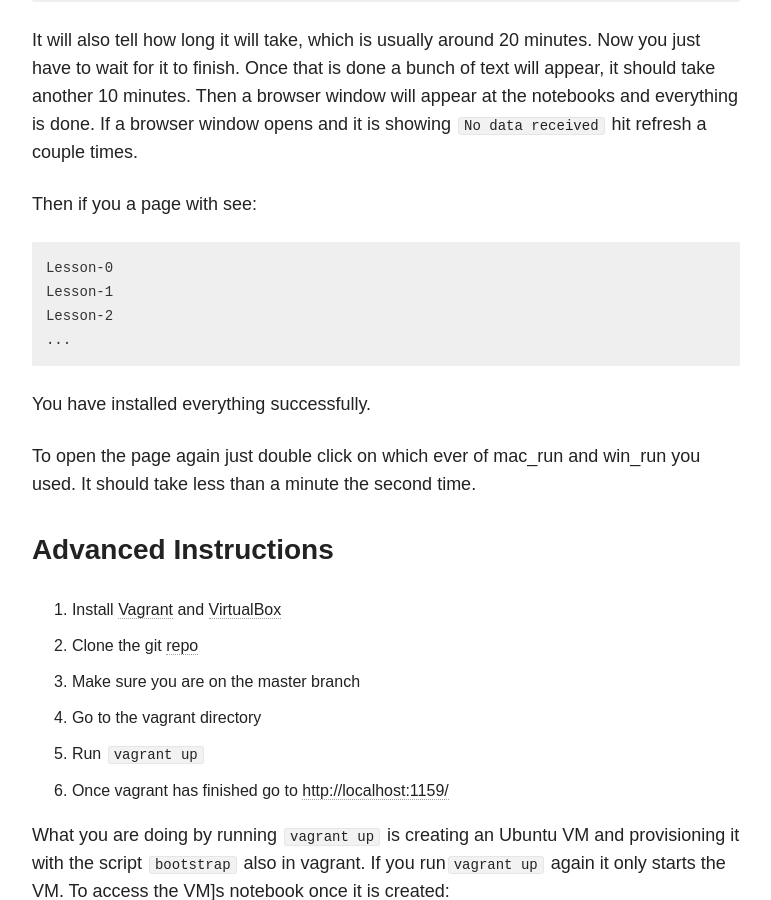
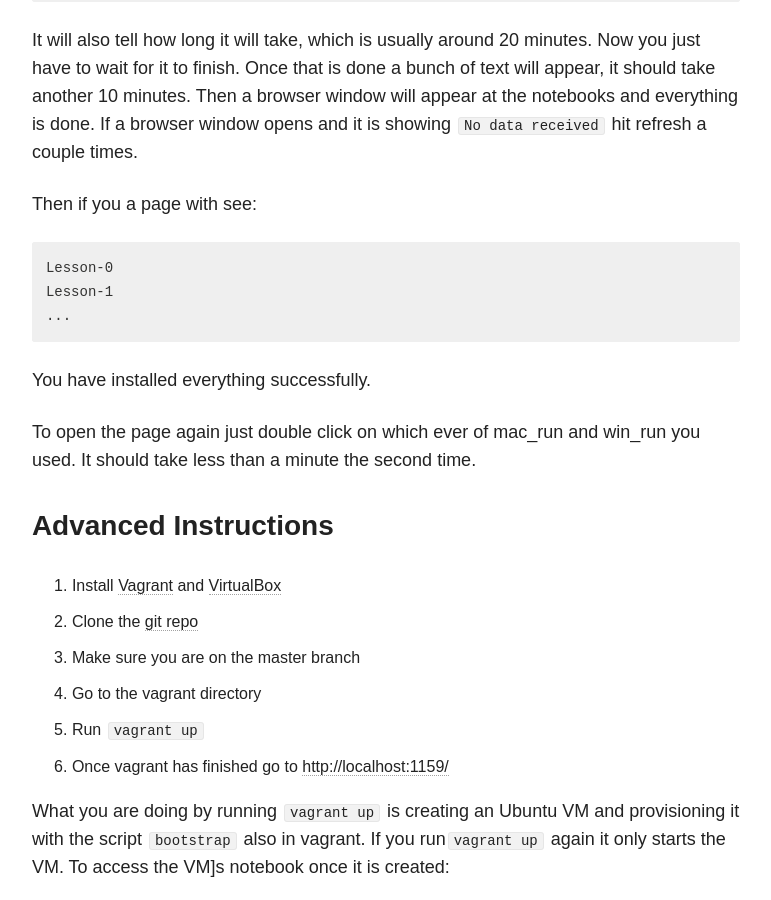
Before and after one commit to UWNETLAB/metaknowledge, a Jekyll site: the page built from documentation/index.md, in a window 1280 px wide and 900 px high, scrolled down 2295 px. Shown: the whole window, without its empty margins (254-1025 px from the left). Built offline with Jekyll 4.4.1, drawn with Linux system fonts in a browser that asks for light colours; nearby versions of some CDN libraries.

Commit message:
fixed a link

```diff
--- a/documentation/index.md
+++ b/documentation/index.md
@@ -42,7 +42,7 @@
 
 First you need to install [Vagrant](https://www.vagrantup.com/downloads.html) and [VirtualBox](https://www.virtualbox.org/wiki/Downloads) before you can install metaknowledge.
 
-Once vagrant and virtualBox are installed, download [metaknowledge](https://github.com/networks-lab/metaknowledge/archive/release.zip). Unzip the file, if you do not have a tool to do this you can download [7-Zip](http://www.7-zip.org/) and use it.
+Once vagrant and virtualBox are installed, download [metaknowledge](https://github.com/networks-lab/metaknowledge/archive/master.zip). Unzip the file, if you do not have a tool to do this you can download [7-Zip](http://www.7-zip.org/) and use it.
 
 Open the directory metaknowledge then go to the vagrant subdirectory. If you are using windows double click on win\_run or if you are using a Macintosh double click on mac\_run, if you are using Linux use linux\_run.
 
@@ -60,7 +60,6 @@
 
     Lesson-0
     Lesson-1
-    Lesson-2
     ...
 
 You have installed everything successfully.
@@ -69,7 +68,7 @@
 
 ###Advanced Instructions
 0. Install [Vagrant](https://www.vagrantup.com/downloads.html) and [VirtualBox](https://www.virtualbox.org/wiki/Downloads)
-1. Clone the git [repo](https://github.com/networks-lab/metaknowledge.git)
+1. Clone the [git repo](https://github.com/networks-lab/metaknowledge.git)
 2. Make sure you are on the master branch
 3. Go to the vagrant directory
 4. Run `vagrant up`
```
